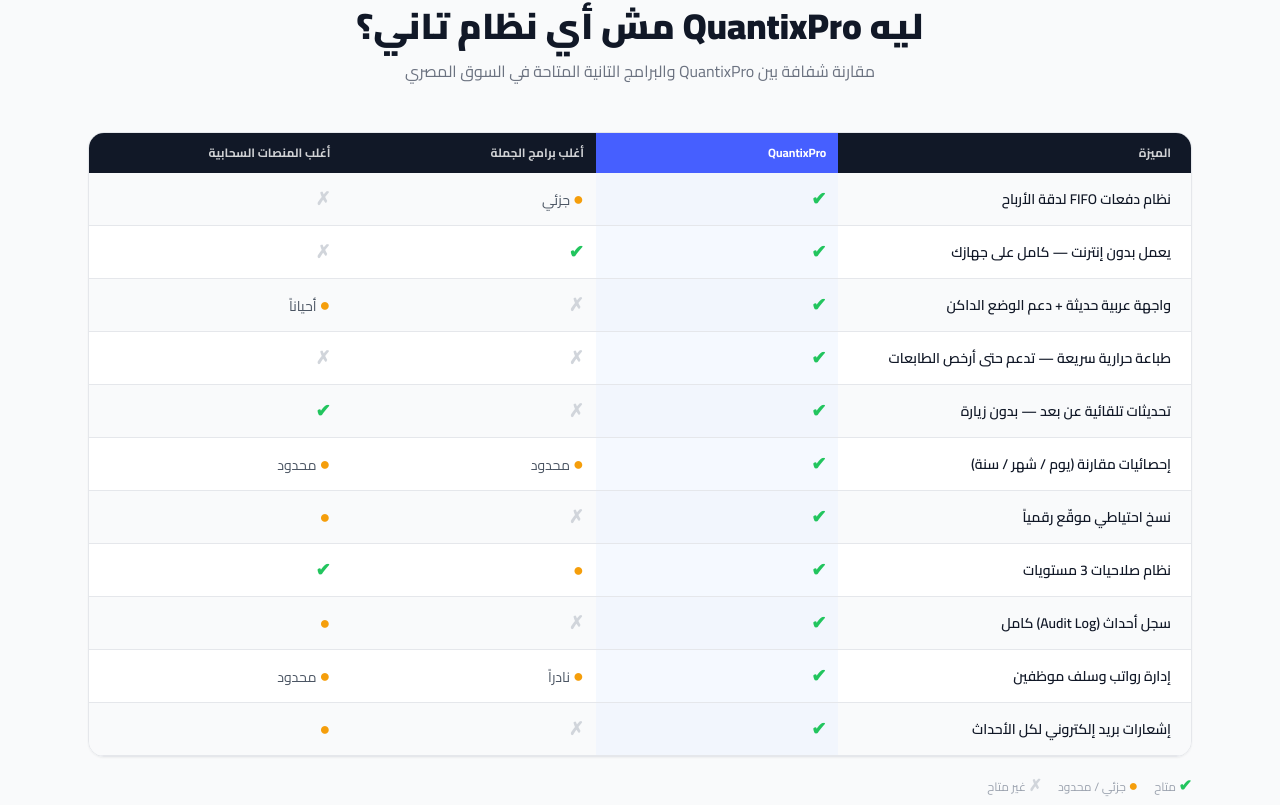
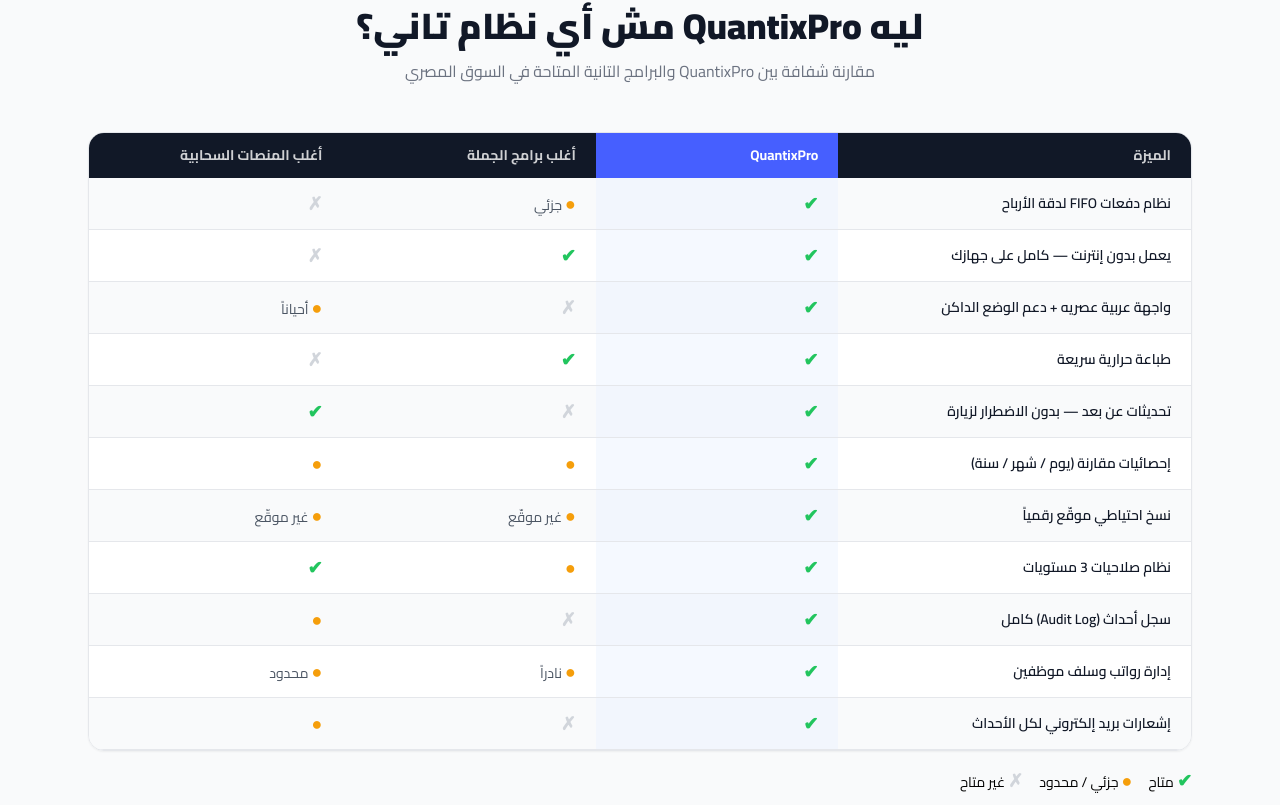
Before and after one commit to AmrN0ur/ProjectPresentation, a website: page presentations/QuantixPro/index.html in a window 1280 px wide. Shown: the part 8535-9340 px from the top of the page. Drawn offline with nearby package versions, Linux system fonts and the light colour scheme; some packages are replaced by stand-ins of ours; a script that the page names is missing.

Commit message:
Enhancements in The Table and it's content

```diff
--- a/presentations/QuantixPro/index.html
+++ b/presentations/QuantixPro/index.html
@@ -110,6 +110,31 @@
     .img-hover-wrap:hover .img-hover {
       transform: scale(1.02);
       box-shadow: 0 20px 60px rgba(70, 95, 255, 0.25);
+    }
+
+    .comparison-table {
+      font-size: clamp(0.625rem, 1.6vw, 0.875rem);
+    }
+    .comparison-table th,
+    .comparison-table td {
+      padding: clamp(0.5rem, 1.2vw, 0.75rem);
+      padding-right: clamp(0.75rem, 1.8vw, 1.25rem);
+    }
+    .comparison-table .symbol {
+      font-size: clamp(0.75rem, 2vw, 1.125rem);
+    }
+    .comparison-table .legend {
+      font-size: clamp(0.5625rem, 1.4vw, 0.75rem);
+    }
+    .comparison-table .legend .symbol {
+      font-size: clamp(0.75rem, 2vw, 1rem);
+    }
+
+    @media (max-width: 480px) {
+      .comparison-table th,
+      .comparison-table td {
+        padding: 0.4rem 0.5rem;
+      }
     }
 
     @media print {
@@ -750,100 +775,100 @@
       </div>
 
       <div class="overflow-x-auto rounded-2xl border border-gray-200 shadow-sm">
-        <table class="w-full text-sm">
+        <table class="comparison-table w-full">
           <thead>
             <tr class="bg-gray-900">
-              <th class="text-right p-3 pr-5 font-bold text-white/80 text-xs w-[32%]">الميزة</th>
-              <th class="text-right p-3 font-bold text-white bg-brand-500 text-xs w-[22%]">QuantixPro</th>
-              <th class="text-right p-3 font-bold text-white/80 text-xs w-[23%]">أغلب برامج الجملة</th>
-              <th class="text-right p-3 font-bold text-white/80 text-xs w-[23%]">أغلب المنصات السحابية</th>
+              <th class="text-right font-bold text-white/80 w-[32%]">الميزة</th>
+              <th class="text-right font-bold text-white bg-brand-500 w-[22%]">QuantixPro</th>
+              <th class="text-right font-bold text-white/80 w-[23%]">أغلب برامج الجملة</th>
+              <th class="text-right font-bold text-white/80 w-[23%]">أغلب المنصات السحابية</th>
             </tr>
           </thead>
           <tbody>
             <tr class="border-b border-gray-200 even:bg-white odd:bg-gray-50">
-              <td class="p-3 pr-5 font-semibold text-gray-900">نظام دفعات FIFO لدقة الأرباح</td>
-              <td class="p-3 font-bold text-gray-900 bg-brand-50/50"><span
-                  class="text-green-500 text-lg font-bold">✔</span></td>
-              <td class="p-3 text-gray-600"><span class="text-amber-500 text-lg font-bold">●</span> جزئي</td>
-              <td class="p-3 text-gray-600"><span class="text-gray-300 text-lg font-bold">✗</span></td>
+              <td class="font-semibold text-gray-900">نظام دفعات FIFO لدقة الأرباح</td>
+              <td class="font-bold text-gray-900 bg-brand-50/50"><span
+                  class="text-green-500 symbol font-bold">✔</span></td>
+              <td class="text-gray-600"><span class="text-amber-500 symbol font-bold">●</span> جزئي</td>
+              <td class="text-gray-600"><span class="text-gray-300 symbol font-bold">✗</span></td>
             </tr>
             <tr class="border-b border-gray-200 even:bg-white odd:bg-gray-50">
-              <td class="p-3 pr-5 font-semibold text-gray-900">يعمل بدون إنترنت — كامل على جهازك</td>
-              <td class="p-3 font-bold text-gray-900 bg-brand-50/50"><span
-                  class="text-green-500 text-lg font-bold">✔</span></td>
-              <td class="p-3 text-gray-600"><span class="text-green-500 text-lg font-bold">✔</span></td>
-              <td class="p-3 text-gray-600"><span class="text-gray-300 text-lg font-bold">✗</span></td>
+              <td class="font-semibold text-gray-900">يعمل بدون إنترنت — كامل على جهازك</td>
+              <td class="font-bold text-gray-900 bg-brand-50/50"><span
+                  class="text-green-500 symbol font-bold">✔</span></td>
+              <td class="text-gray-600"><span class="text-green-500 symbol font-bold">✔</span></td>
+              <td class="text-gray-600"><span class="text-gray-300 symbol font-bold">✗</span></td>
             </tr>
             <tr class="border-b border-gray-200 even:bg-white odd:bg-gray-50">
-              <td class="p-3 pr-5 font-semibold text-gray-900">واجهة عربية حديثة + دعم الوضع الداكن</td>
-              <td class="p-3 font-bold text-gray-900 bg-brand-50/50"><span
-                  class="text-green-500 text-lg font-bold">✔</span></td>
-              <td class="p-3 text-gray-600"><span class="text-gray-300 text-lg font-bold">✗</span></td>
-              <td class="p-3 text-gray-600"><span class="text-amber-500 text-lg font-bold">●</span> أحياناً</td>
+              <td class="font-semibold text-gray-900">واجهة عربية عصريه + دعم الوضع الداكن</td>
+              <td class="font-bold text-gray-900 bg-brand-50/50"><span
+                  class="text-green-500 symbol font-bold">✔</span></td>
+              <td class="text-gray-600"><span class="text-gray-300 symbol font-bold">✗</span></td>
+              <td class="text-gray-600"><span class="text-amber-500 symbol font-bold">●</span> أحياناً</td>
             </tr>
             <tr class="border-b border-gray-200 even:bg-white odd:bg-gray-50">
-              <td class="p-3 pr-5 font-semibold text-gray-900">طباعة حرارية سريعة — تدعم حتى أرخص الطابعات</td>
-              <td class="p-3 font-bold text-gray-900 bg-brand-50/50"><span
-                  class="text-green-500 text-lg font-bold">✔</span></td>
-              <td class="p-3 text-gray-600"><span class="text-gray-300 text-lg font-bold">✗</span></td>
-              <td class="p-3 text-gray-600"><span class="text-gray-300 text-lg font-bold">✗</span></td>
+              <td class="font-semibold text-gray-900">طباعة حرارية سريعة</td>
+              <td class="font-bold text-gray-900 bg-brand-50/50"><span
+                  class="text-green-500 symbol font-bold">✔</span></td>
+              <td class="text-gray-600"><span class="text-green-500 symbol font-bold">✔</span></td>
+              <td class="text-gray-600"><span class="text-gray-300 symbol font-bold">✗</span></td>
             </tr>
             <tr class="border-b border-gray-200 even:bg-white odd:bg-gray-50">
-              <td class="p-3 pr-5 font-semibold text-gray-900">تحديثات تلقائية عن بعد — بدون زيارة</td>
-              <td class="p-3 font-bold text-gray-900 bg-brand-50/50"><span
-                  class="text-green-500 text-lg font-bold">✔</span></td>
-              <td class="p-3 text-gray-600"><span class="text-gray-300 text-lg font-bold">✗</span></td>
-              <td class="p-3 text-gray-600"><span class="text-green-500 text-lg font-bold">✔</span></td>
+              <td class="font-semibold text-gray-900">تحديثات عن بعد — بدون الاضطرار لزيارة</td>
+              <td class="font-bold text-gray-900 bg-brand-50/50"><span
+                  class="text-green-500 symbol font-bold">✔</span></td>
+              <td class="text-gray-600"><span class="text-gray-300 symbol font-bold">✗</span></td>
+              <td class="text-gray-600"><span class="text-green-500 symbol font-bold">✔</span></td>
             </tr>
             <tr class="border-b border-gray-200 even:bg-white odd:bg-gray-50">
-              <td class="p-3 pr-5 font-semibold text-gray-900">إحصائيات مقارنة (يوم / شهر / سنة)</td>
-              <td class="p-3 font-bold text-gray-900 bg-brand-50/50"><span
-                  class="text-green-500 text-lg font-bold">✔</span></td>
-              <td class="p-3 text-gray-600"><span class="text-amber-500 text-lg font-bold">●</span> محدود</td>
-              <td class="p-3 text-gray-600"><span class="text-amber-500 text-lg font-bold">●</span> محدود</td>
+              <td class="font-semibold text-gray-900">إحصائيات مقارنة (يوم / شهر / سنة)</td>
+              <td class="font-bold text-gray-900 bg-brand-50/50"><span
+                  class="text-green-500 symbol font-bold">✔</span></td>
+              <td class="text-gray-600"><span class="text-amber-500 symbol font-bold">●</span></td>
+              <td class="text-gray-600"><span class="text-amber-500 symbol font-bold">●</span></td>
             </tr>
             <tr class="border-b border-gray-200 even:bg-white odd:bg-gray-50">
-              <td class="p-3 pr-5 font-semibold text-gray-900">نسخ احتياطي موقّع رقمياً</td>
-              <td class="p-3 font-bold text-gray-900 bg-brand-50/50"><span
-                  class="text-green-500 text-lg font-bold">✔</span></td>
-              <td class="p-3 text-gray-600"><span class="text-gray-300 text-lg font-bold">✗</span></td>
-              <td class="p-3 text-gray-600"><span class="text-amber-500 text-lg font-bold">●</span></td>
+              <td class="font-semibold text-gray-900">نسخ احتياطي موقّع رقمياً</td>
+              <td class="font-bold text-gray-900 bg-brand-50/50"><span
+                  class="text-green-500 symbol font-bold">✔</span></td>
+              <td class="text-gray-600"><span class="text-amber-500 symbol font-bold">●</span> غير موقّع</td>
+              <td class="text-gray-600"><span class="text-amber-500 symbol font-bold">●</span> غير موقّع</td>
             </tr>
             <tr class="border-b border-gray-200 even:bg-white odd:bg-gray-50">
-              <td class="p-3 pr-5 font-semibold text-gray-900">نظام صلاحيات 3 مستويات</td>
-              <td class="p-3 font-bold text-gray-900 bg-brand-50/50"><span
-                  class="text-green-500 text-lg font-bold">✔</span></td>
-              <td class="p-3 text-gray-600"><span class="text-amber-500 text-lg font-bold">●</span></td>
-              <td class="p-3 text-gray-600"><span class="text-green-500 text-lg font-bold">✔</span></td>
+              <td class="font-semibold text-gray-900">نظام صلاحيات 3 مستويات</td>
+              <td class="font-bold text-gray-900 bg-brand-50/50"><span
+                  class="text-green-500 symbol font-bold">✔</span></td>
+              <td class="text-gray-600"><span class="text-amber-500 symbol font-bold">●</span></td>
+              <td class="text-gray-600"><span class="text-green-500 symbol font-bold">✔</span></td>
             </tr>
             <tr class="border-b border-gray-200 even:bg-white odd:bg-gray-50">
-              <td class="p-3 pr-5 font-semibold text-gray-900">سجل أحداث (Audit Log) كامل</td>
-              <td class="p-3 font-bold text-gray-900 bg-brand-50/50"><span
-                  class="text-green-500 text-lg font-bold">✔</span></td>
-              <td class="p-3 text-gray-600"><span class="text-gray-300 text-lg font-bold">✗</span></td>
-              <td class="p-3 text-gray-600"><span class="text-amber-500 text-lg font-bold">●</span></td>
+              <td class="font-semibold text-gray-900">سجل أحداث (Audit Log) كامل</td>
+              <td class="font-bold text-gray-900 bg-brand-50/50"><span
+                  class="text-green-500 symbol font-bold">✔</span></td>
+              <td class="text-gray-600"><span class="text-gray-300 symbol font-bold">✗</span></td>
+              <td class="text-gray-600"><span class="text-amber-500 symbol font-bold">●</span></td>
             </tr>
             <tr class="border-b border-gray-200 even:bg-white odd:bg-gray-50">
-              <td class="p-3 pr-5 font-semibold text-gray-900">إدارة رواتب وسلف موظفين</td>
-              <td class="p-3 font-bold text-gray-900 bg-brand-50/50"><span
-                  class="text-green-500 text-lg font-bold">✔</span></td>
-              <td class="p-3 text-gray-600"><span class="text-amber-500 text-lg font-bold">●</span> نادراً</td>
-              <td class="p-3 text-gray-600"><span class="text-amber-500 text-lg font-bold">●</span> محدود</td>
+              <td class="font-semibold text-gray-900">إدارة رواتب وسلف موظفين</td>
+              <td class="font-bold text-gray-900 bg-brand-50/50"><span
+                  class="text-green-500 symbol font-bold">✔</span></td>
+              <td class="text-gray-600"><span class="text-amber-500 symbol font-bold">●</span> نادراً</td>
+              <td class="text-gray-600"><span class="text-amber-500 symbol font-bold">●</span> محدود</td>
             </tr>
             <tr class="border-b border-gray-200 even:bg-white odd:bg-gray-50">
-              <td class="p-3 pr-5 font-semibold text-gray-900">إشعارات بريد إلكتروني لكل الأحداث</td>
-              <td class="p-3 font-bold text-gray-900 bg-brand-50/50"><span
-                  class="text-green-500 text-lg font-bold">✔</span></td>
-              <td class="p-3 text-gray-600"><span class="text-gray-300 text-lg font-bold">✗</span></td>
-              <td class="p-3 text-gray-600"><span class="text-amber-500 text-lg font-bold">●</span></td>
+              <td class="font-semibold text-gray-900">إشعارات بريد إلكتروني لكل الأحداث</td>
+              <td class="font-bold text-gray-900 bg-brand-50/50"><span
+                  class="text-green-500 symbol font-bold">✔</span></td>
+              <td class="text-gray-600"><span class="text-gray-300 symbol font-bold">✗</span></td>
+              <td class="text-gray-600"><span class="text-amber-500 symbol font-bold">●</span></td>
             </tr>
           </tbody>
         </table>
       </div>
-      <div class="flex gap-4 mt-4 text-xs text-gray-400">
-        <span><span class="text-green-500 text-base font-bold">✔</span> متاح</span>
-        <span><span class="text-amber-500 text-base font-bold">●</span> جزئي / محدود</span>
-        <span><span class="text-gray-300 text-base font-bold">✗</span> غير متاح</span>
+      <div class="flex gap-4 mt-4 text-black comparison-table legend">
+        <span><span class="text-green-500 symbol font-bold">✔</span> متاح</span>
+        <span><span class="text-amber-500 symbol font-bold">●</span> جزئي / محدود</span>
+        <span><span class="text-gray-300 symbol font-bold">✗</span> غير متاح</span>
       </div>
     </div>
   </section>
```
